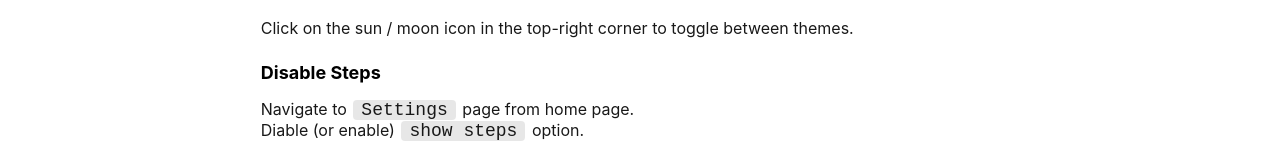
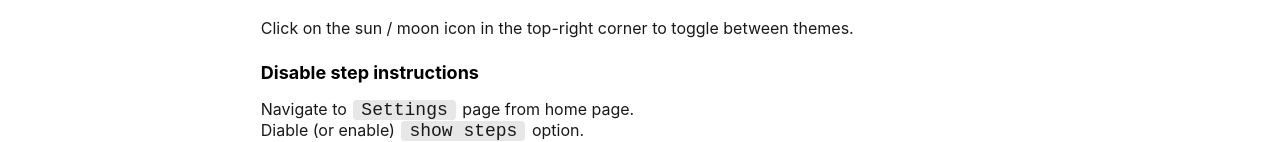
Before and after one commit to ninjaasmoke/afont, a Next.js app: page /learn in a window 1280 px wide. Shown: the part 773-915 px from the top of the page. Built offline with nearby package versions, Linux system fonts and the light colour scheme.

Commit message:
minor change

```diff
--- a/pages/learn.js
+++ b/pages/learn.js
@@ -88,7 +88,7 @@ export default function Learn() {
                 </div>
                 <div className={learnStyles.step}>
                     <h2 className={learnStyles.h2} >
-                        Disable Steps
+                        Disable step instructions
                     </h2>
                     <p className={learnStyles.instr}>
                         Navigate to <code>Settings</code> page from home page.
```
